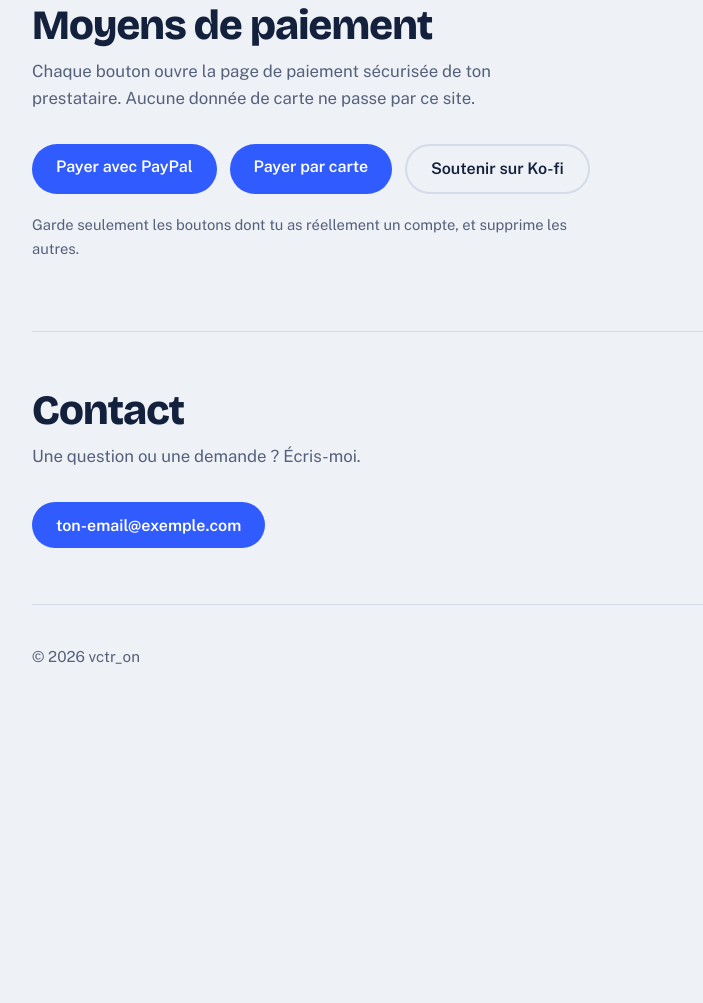
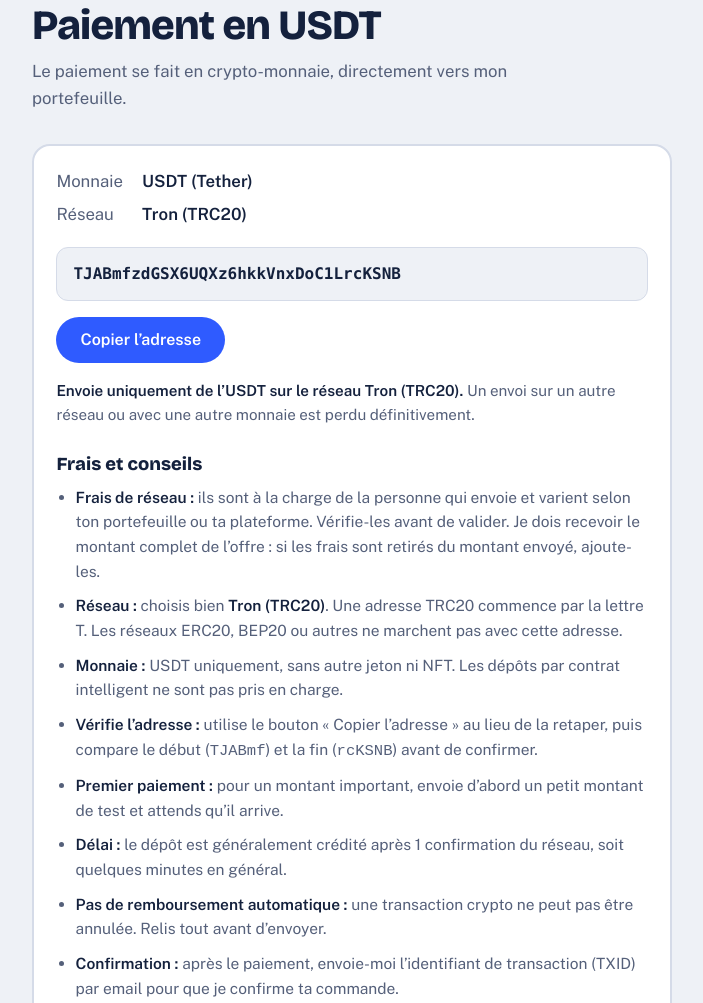
Before and after one commit to oussamanfft/oussamanfft.github.io, a plain HTML site: page index.html in a window 1280 px wide. Shown: the part 1094-2097 px from the top of the page, without its empty margins (128-831 px from the left). Before the commit the page ends 1812 px from the top, so only its background shows below. Drawn offline with nearby package versions, Linux system fonts and the light colour scheme.

Commit message:
Mise à jour du site

```diff
--- a/index.html
+++ b/index.html
@@ -99,6 +99,23 @@
 
   .pay { display: flex; flex-wrap: wrap; gap: .8rem; margin-top: 1rem; }
   .note { color: var(--muted); font-size: .92rem; margin-top: 1.2rem; max-width: 36rem; }
+  .wallet {
+    background: var(--surface); border: 2px solid var(--line); border-radius: 18px;
+    padding: 1.4rem; max-width: 40rem;
+  }
+  .wallet dl { margin: 0 0 1.2rem; display: grid; grid-template-columns: auto 1fr; gap: .4rem 1.2rem; }
+  .wallet dt { color: var(--muted); }
+  .wallet dd { margin: 0; font-weight: 600; }
+  .addr {
+    display: block; word-break: break-all; padding: .9rem 1rem; border-radius: 12px;
+    background: var(--bg); border: 1px solid var(--line);
+    font: 600 1rem/1.4 ui-monospace, "Cascadia Mono", Consolas, monospace; user-select: all;
+  }
+  .warn { margin: 1rem 0 0; font-size: .95rem; color: var(--muted); }
+  .warn strong { color: var(--ink); }
+  .wallet h3 { font: 800 1.15rem var(--display); margin: 1.6rem 0 .6rem; }
+  .tips { margin: 0; padding-left: 1.2rem; display: grid; gap: .6rem; color: var(--muted); font-size: .97rem; }
+  .tips strong { color: var(--ink); }
 
   footer { padding: 2.5rem 0 3rem; color: var(--muted); font-size: .95rem; border-top: 1px solid var(--line); }
 
@@ -143,12 +160,12 @@
       <div class="offer">
         <div><h3>Offre de départ</h3><p>Une description courte de ce que la personne obtient.</p></div>
         <div class="price">10 €</div>
-        <a class="btn" href="https://REMPLACE-PAR-TON-LIEN-DE-PAIEMENT" target="_blank" rel="noopener">Choisir</a>
+        <a class="btn" href="#paiement">Choisir</a>
       </div>
       <div class="offer">
         <div><h3>Offre standard</h3><p>Pour ceux qui veulent aller plus loin.</p></div>
         <div class="price">25 €</div>
-        <a class="btn" href="https://REMPLACE-PAR-TON-LIEN-DE-PAIEMENT" target="_blank" rel="noopener">Choisir</a>
+        <a class="btn" href="#paiement">Choisir</a>
       </div>
       <div class="offer">
         <div><h3>Sur mesure</h3><p>Une demande précise : écris-moi, on en parle.</p></div>
@@ -158,24 +175,42 @@
     </section>
 
     <section id="paiement">
-      <h2>Moyens de paiement</h2>
-      <p class="lead">Chaque bouton ouvre la page de paiement sécurisée de ton prestataire. Aucune donnée de carte ne passe par ce site.</p>
-      <div class="pay">
-        <a class="btn" href="https://REMPLACE-PAR-TON-LIEN-PAYPAL" target="_blank" rel="noopener">Payer avec PayPal</a>
-        <a class="btn" href="https://REMPLACE-PAR-TON-LIEN-STRIPE" target="_blank" rel="noopener">Payer par carte</a>
-        <a class="btn ghost" href="https://REMPLACE-PAR-TON-LIEN-KOFI" target="_blank" rel="noopener">Soutenir sur Ko-fi</a>
+      <h2>Paiement en USDT</h2>
+      <p class="lead">Le paiement se fait en crypto-monnaie, directement vers mon portefeuille.</p>
+      <div class="wallet">
+        <dl>
+          <dt>Monnaie</dt><dd>USDT (Tether)</dd>
+          <dt>Réseau</dt><dd>Tron (TRC20)</dd>
+        </dl>
+        <code class="addr" id="addr">TJABmfzdGSX6UQXz6hkkVnxDoC1LrcKSNB</code>
+        <div class="row" style="margin-top:1rem">
+          <button class="btn" id="copy" type="button">Copier l’adresse</button>
+          <span id="copy-msg" role="status" aria-live="polite"></span>
+        </div>
+        <p class="warn"><strong>Envoie uniquement de l’USDT sur le réseau Tron (TRC20).</strong> Un envoi sur un autre réseau ou avec une autre monnaie est perdu définitivement.</p>
+
+        <h3>Frais et conseils</h3>
+        <ul class="tips">
+          <li><strong>Frais de réseau :</strong> ils sont à la charge de la personne qui envoie et varient selon ton portefeuille ou ta plateforme. Vérifie-les avant de valider. Je dois recevoir le montant complet de l’offre : si les frais sont retirés du montant envoyé, ajoute-les.</li>
+          <li><strong>Réseau :</strong> choisis bien <strong>Tron (TRC20)</strong>. Une adresse TRC20 commence par la lettre T. Les réseaux ERC20, BEP20 ou autres ne marchent pas avec cette adresse.</li>
+          <li><strong>Monnaie :</strong> USDT uniquement, sans autre jeton ni NFT. Les dépôts par contrat intelligent ne sont pas pris en charge.</li>
+          <li><strong>Vérifie l’adresse :</strong> utilise le bouton « Copier l’adresse » au lieu de la retaper, puis compare le début (<code>TJABmf</code>) et la fin (<code>rcKSNB</code>) avant de confirmer.</li>
+          <li><strong>Premier paiement :</strong> pour un montant important, envoie d’abord un petit montant de test et attends qu’il arrive.</li>
+          <li><strong>Délai :</strong> le dépôt est généralement crédité après 1 confirmation du réseau, soit quelques minutes en général.</li>
+          <li><strong>Pas de remboursement automatique :</strong> une transaction crypto ne peut pas être annulée. Relis tout avant d’envoyer.</li>
+          <li><strong>Confirmation :</strong> après le paiement, envoie-moi l’identifiant de transaction (TXID) par email pour que je confirme ta commande.</li>
+        </ul>
       </div>
-      <p class="note">Garde seulement les boutons dont tu as réellement un compte, et supprime les autres.</p>
     </section>
 
     <section id="contact">
       <h2>Contact</h2>
       <p class="lead">Une question ou une demande ? Écris-moi.</p>
-      <a class="btn" href="mailto:ton-email@exemple.com">ton-email@exemple.com</a>
+      <a class="btn" href="mailto:o.contact.n@gmail.com">o.contact.n@gmail.com</a>
     </section>
   </main>
 
-  <footer>© <span id="year"></span> vctr_on</footer>
+  <footer>© <span id="year"></span> vctr_on. Made by Oussama NEFFATI. Tous droits réservés.</footer>
 </div>
 
 <script>
@@ -190,6 +225,16 @@
   });
 
   document.getElementById("year").textContent = new Date().getFullYear();
+
+  var copyBtn = document.getElementById("copy");
+  var copyMsg = document.getElementById("copy-msg");
+  copyBtn.addEventListener("click", function () {
+    var text = document.getElementById("addr").textContent.trim();
+    function done(ok) { copyMsg.textContent = ok ? "Adresse copiée" : "Copie impossible, sélectionne l’adresse à la main"; }
+    if (navigator.clipboard && navigator.clipboard.writeText) {
+      navigator.clipboard.writeText(text).then(function () { done(true); }, function () { done(false); });
+    } else { done(false); }
+  });
 </script>
 </body>
 </html>
```
